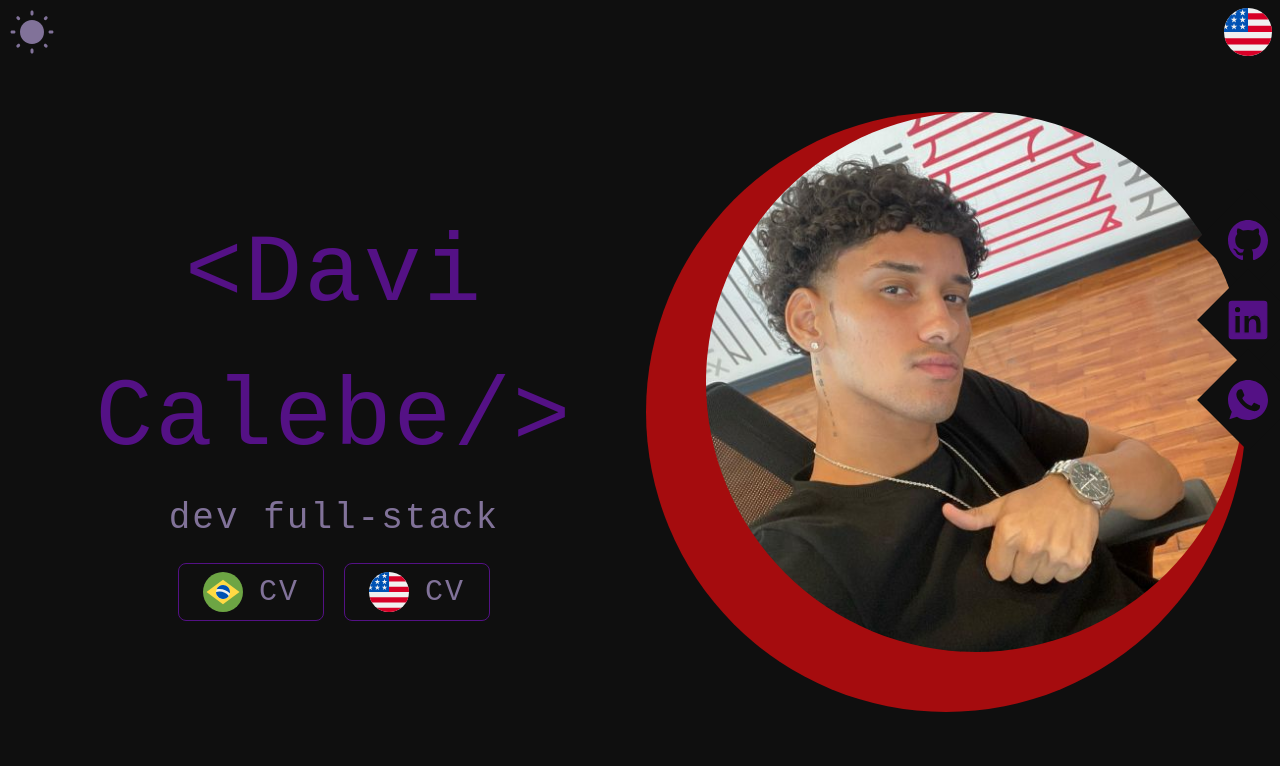
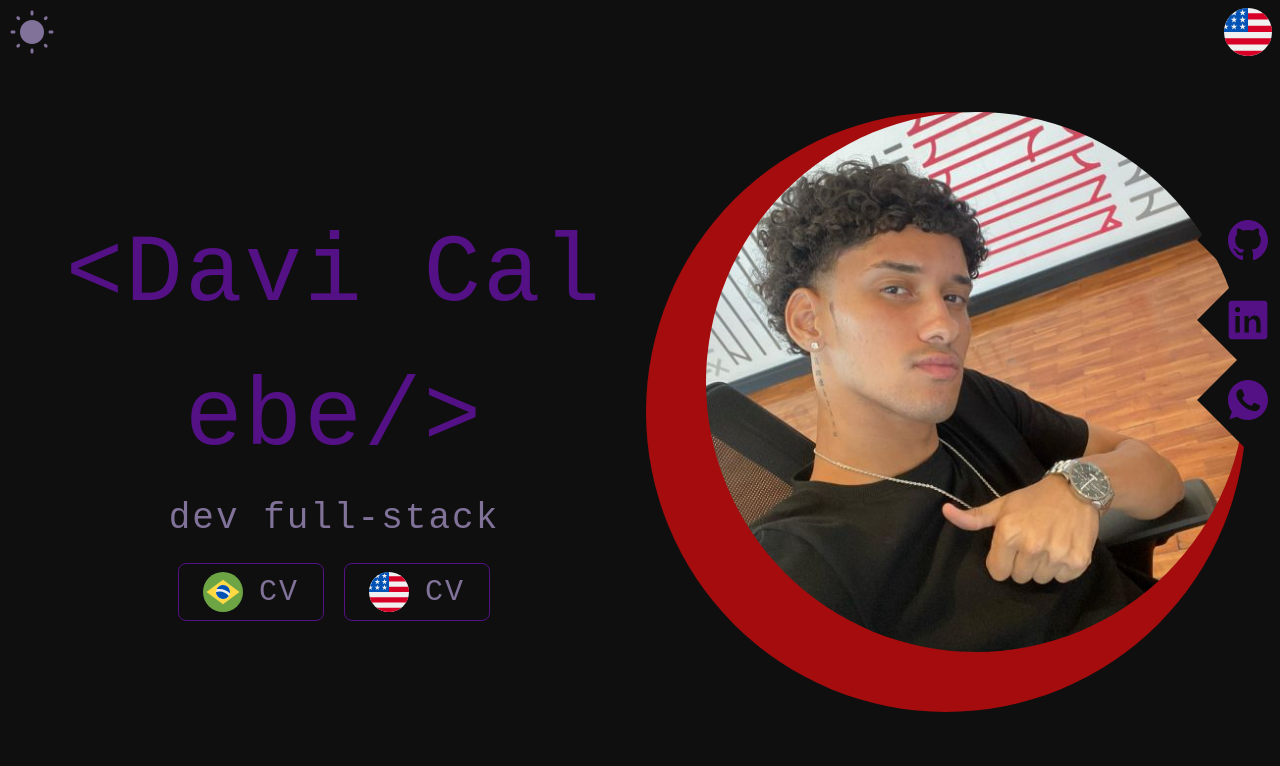
Before and after one commit to DaviCalebe/portfolio, a React (Vite) app in the folder app/: page / in a window 1280 px wide. Shown: the top 766 px of the page. Built offline with nearby package versions, Linux system fonts and the light colour scheme.

Commit message:
text animation

```diff
--- a/app/src/sections/intro.tsx
+++ b/app/src/sections/intro.tsx
@@ -1,20 +1,73 @@
-"use client"
-
 import { motion } from "framer-motion";
-import { useRef } from "react";
-
+import { useRef, useState } from "react";
 import brazilflag from '../assets/brazil-flag.svg';
 import usaflag from '../assets/usa-flag.svg';
 import profilePic from '../assets/calebe.jpg';
 
 const Intro = () => {
-  const constraintsRef = useRef<HTMLDivElement>(null)
+  const constraintsRef = useRef<HTMLDivElement>(null);
+  const [hovered, setHovered] = useState(false);
+
+  const combinedEffect = (text: string) => {
+    return text.split("").map((char, index) => (
+      <motion.span
+        key={index}
+        initial={{
+          opacity: 0,
+          x: (Math.random() - 0.5) * 200,
+          y: (Math.random() - 0.5) * 200,
+          rotate: Math.random() * 360
+        }}
+        animate={{
+          opacity: 1,
+          x: 0,
+          y: 0,
+          rotate: 0,
+          transition: {
+            duration: 0.8,
+            ease: "easeOut",
+            delay: Math.random() * 1,
+          },
+        }}
+      >
+        <motion.span
+          className="inline-block"
+          initial={{ x: 0, y: 0, opacity: 1 }}
+          animate={
+            hovered
+              ? {
+                  x: Math.random() * 50 - 25,
+                  y: Math.random() * 50 - 25,
+                  opacity: 0.8,
+                  rotate: Math.random() * 20 - 10,
+                }
+              : { x: 0, y: 0, opacity: 1, rotate: 0 }
+          }
+          transition={{ duration: 0.3, ease: "easeOut" }}
+        >
+          {char === " " ? "\u00A0" : char}
+        </motion.span>
+      </motion.span>
+    ));
+  };
 
   return (
     <section className="bg-base grid md:grid-cols-2 place-items-center p-12 gap-10">
       <div className="flex flex-col items-center text-center gap-2">
-        <h1 className="text-[96px] font-light text-primary">{'<'}Davi Calebe{'/>'}</h1>
-        <p className="text-4xl text-secondary">dev full-stack</p>
+        <h1
+          className="text-[96px] font-light text-primary cursor-pointer"
+          onMouseEnter={() => setHovered(true)}
+          onMouseLeave={() => setHovered(false)}
+        >
+          {combinedEffect("<Davi Calebe/>")}
+        </h1>
+        <p
+          className="text-4xl text-secondary cursor-pointer"
+          onMouseEnter={() => setHovered(true)}
+          onMouseLeave={() => setHovered(false)}
+        >
+          {combinedEffect("dev full-stack")}
+        </p>
 
         <div className="flex gap-5 mt-4">
           <button
--- a/app/src/sections/projects.tsx
+++ b/app/src/sections/projects.tsx
@@ -21,14 +21,19 @@ const Projects = () => {
                 <ul className="py-2 space-y-2">
                     {projectsData.map((project, index) => (
                         <li key={index} className="appear-left text-2xl border-b-2 border-black p-2 w-full overflow-hidden whitespace-nowrap text-ellipsis">
-                            <button className="w-full overflow-hidden whitespace-nowrap text-ellipsis text-left">
-                                {project}
+                            <button className="flex items-center gap-3 w-full overflow-hidden whitespace-nowrap text-ellipsis text-left -ml-13 hover:-ml-0 transition-all duration-300 ease-in-out">
+                                <img src={arrow}
+                                alt="arrow"
+                                className="w-10" />
+                                <span>
+                                    {project}
+                                </span>
                             </button>
                         </li>
                     ))}
                 </ul>
             </div>
-            <div className="relative border border-black w-full h-11/12 rounded-se-3xl rounded-es-3xl">
+            <div className="appear relative border border-black w-full h-11/12 rounded-se-3xl rounded-es-3xl">
                     <div className="absolute bottom-0 left-0 w-full flex gap-2 p-3">
                         <button className="bg-black text-white text-2xl w-full h-12 rounded-lg">Código fonte</button>
                         <button className="bg-black text-white text-2xl w-full h-12 rounded-lg">Demo</button>
```
Also changed, not shown: app/src/assets/arrow.svg. Lines whose indentation alone changed are shown as unchanged.
